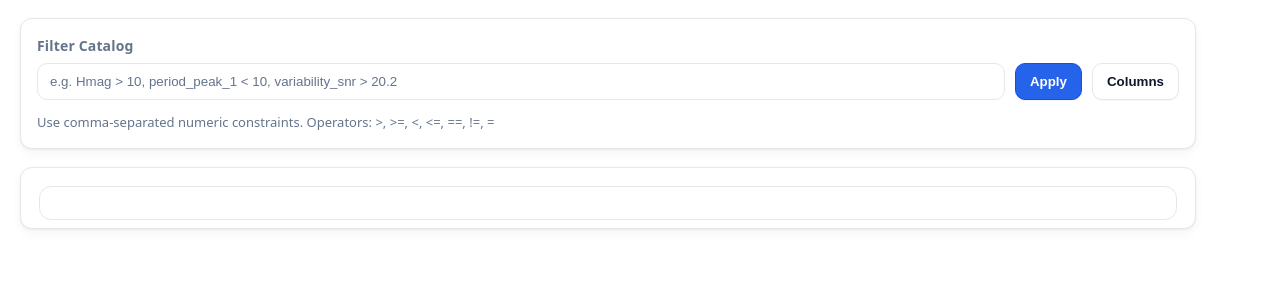
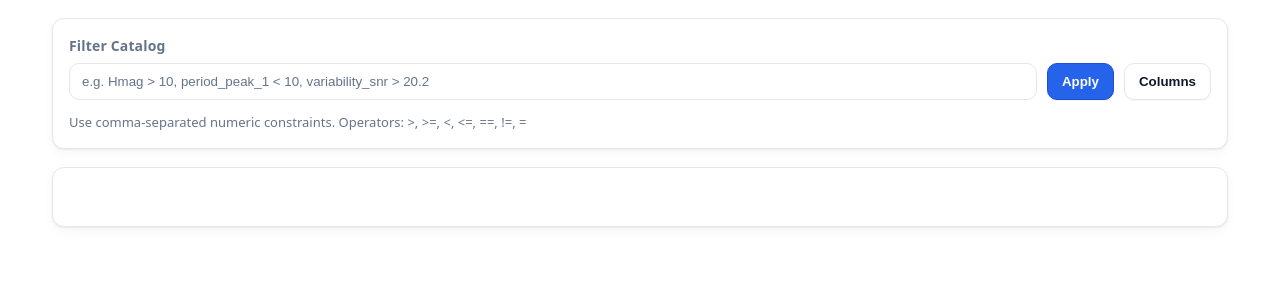
Before and after one commit to matteopaz/varwise-view-v2, a Flask app: template varwise_view/templates/index.j2 in a window 1280 px wide. Shown: the part 57-357 px from the top of the page. Run offline with Flask 3, Linux system fonts and the light colour scheme; the template is opened without the code that fills it, so the values that code supplies are empty; parts of the project's set-up code (start-up, migrations or seed data) failed here and were passed over; some libraries are stand-ins or nearby versions.

Commit message:
Alignment fix, minor tweaks

```diff
--- a/varwise_view/static/app.css
+++ b/varwise_view/static/app.css
@@ -66,6 +66,11 @@ a:hover { text-decoration: underline; }
   font-size: 14px;
   box-shadow: var(--shadow);
 }
+
+main {
+  margin: 0 auto;
+}
+
 .container {
   width: 95vw;
   padding: 18px 20px 28px;
@@ -116,7 +121,7 @@ a:hover { text-decoration: underline; }
   transition: transform .02s ease, background .15s ease, box-shadow .15s ease;
   box-shadow: 0 1px 0 rgba(0,0,0,0.04);
 }
-.btn:hover { background: var(--accent-600); }
+.btn:hover { background: var(--accent); }
 .btn:active { transform: translateY(1px); }
 .btn-outline {
   background: #fff;
@@ -163,12 +168,12 @@ table.dataTable th, table.dataTable td { padding: 10px 12px; }
   background: var(--bg-subtle); border-color: var(--accent); color: var(--accent);
 }
 
-.table-wrap { overflow: auto; border: 1px solid var(--border); border-radius: 12px; padding: 16px; }
+.table-wrap { overflow: auto; padding: 16px; }
 
 /* Full-bleed, self-scrolling DataTable area */
 .fullbleed {
   opacity: 100%;
-  max-width: 97vw;
+  max-width: 91.5vw;
 }
 
 /* Make the DataTable content size to its columns so horizontal scrolling is natural */
--- a/varwise_view/templates/object.j2
+++ b/varwise_view/templates/object.j2
@@ -29,7 +29,8 @@
         </div>
         <h2 id="title" class="title" style="text-align:center;">
           {{ titletext }}
-          <span class="chip type-chip">{{ type }}</span>
+          <span style="display: inline-block; width: 20px;"> </span>
+          <span>{{ columns.type }}</span>
         </h2>
         <div class="nav right">
           <button id="next" class="btn btn-outline nextprev">Next</button>
```
